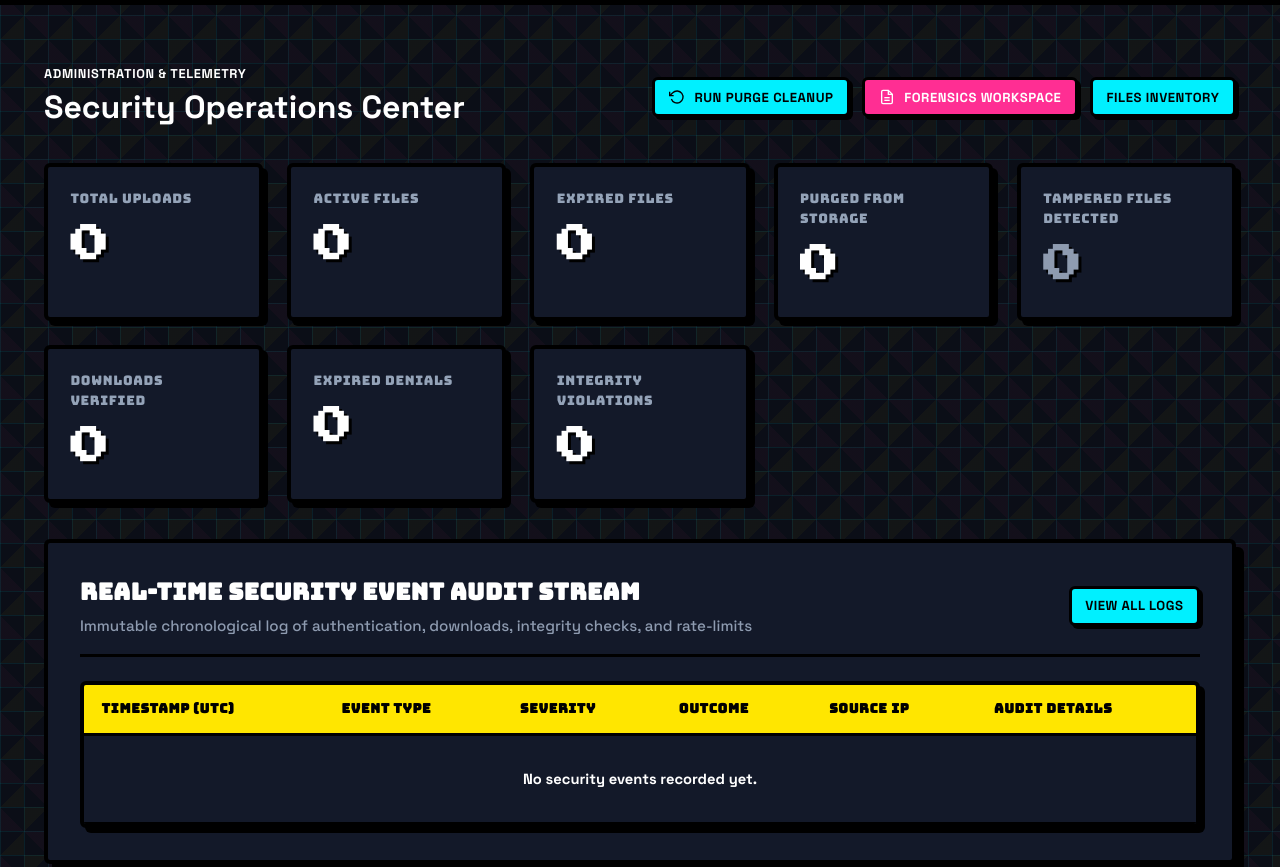
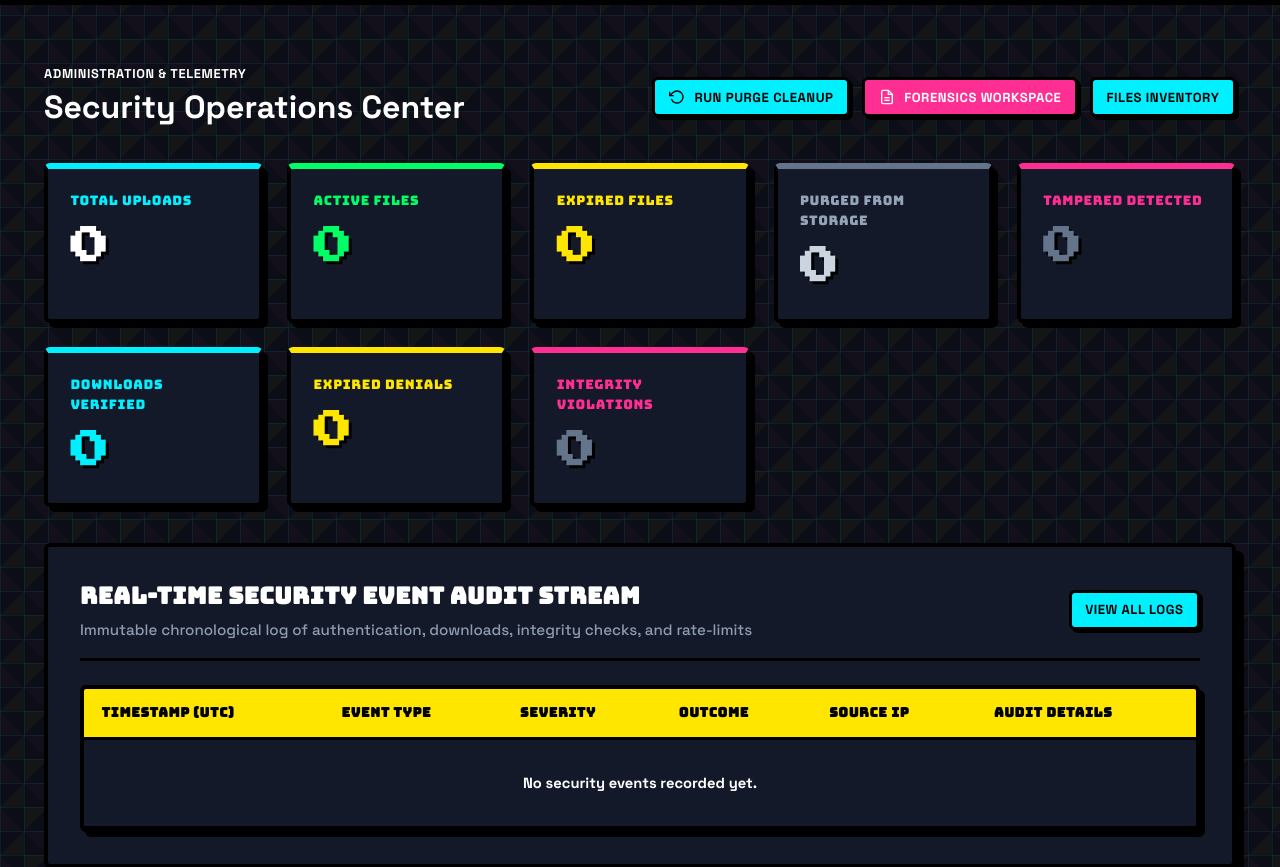
Before and after one commit to Deeptanil/FileGuard, a Flask app: page /admin/dashboard in a window 1280 px wide. Shown: the part 81-948 px from the top of the page. Run offline with Flask 3, Linux system fonts and the light colour scheme; the visitor is signed in with stand-in values (Sample User, id 1); data that the repository does not hold is empty.

Commit message:
Enhance admin dashboard visuals and auto-select latest file in forensics workspace

```diff
--- a/app/routes/forensics.py
+++ b/app/routes/forensics.py
@@ -23,6 +23,11 @@ def forensics_index():
     """Main forensic investigation workspace."""
     files = FileRecord.query.order_by(FileRecord.uploaded_at.desc()).all()
     selected_id = request.args.get("file_id", type=int)
+
+    # Auto-select the first file if none explicitly chosen
+    if not selected_id and files:
+        selected_id = files[0].id
+
     selected_file = None
     os_meta = None
     live_hash = None
--- a/app/templates/admin_dashboard.html
+++ b/app/templates/admin_dashboard.html
@@ -29,39 +29,39 @@
 
   <!-- KPI Stat Cards -->
   <div class="stats-grid">
-    <div class="stat-card">
-      <div class="stat-title">Total Uploads</div>
+    <div class="stat-card" style="border-top: 6px solid var(--comic-cyan);">
+      <div class="stat-title" style="color: var(--comic-cyan);">Total Uploads</div>
       <div class="stat-value">{{ total_uploads }}</div>
     </div>
-    <div class="stat-card">
-      <div class="stat-title">Active Files</div>
-      <div class="stat-value" style="color: var(--accent-emerald);">{{ active_files }}</div>
+    <div class="stat-card" style="border-top: 6px solid var(--comic-lime);">
+      <div class="stat-title" style="color: var(--comic-lime);">Active Files</div>
+      <div class="stat-value" style="color: var(--comic-lime);">{{ active_files }}</div>
     </div>
-    <div class="stat-card">
-      <div class="stat-title">Expired Files</div>
-      <div class="stat-value" style="color: var(--accent-amber);">{{ expired_files }}</div>
+    <div class="stat-card" style="border-top: 6px solid var(--comic-yellow);">
+      <div class="stat-title" style="color: var(--comic-yellow);">Expired Files</div>
+      <div class="stat-value" style="color: var(--comic-yellow);">{{ expired_files }}</div>
     </div>
-    <div class="stat-card">
-      <div class="stat-title">Purged from Storage</div>
-      <div class="stat-value" style="color: var(--text-dim);">{{ deleted_files }}</div>
+    <div class="stat-card" style="border-top: 6px solid #64748B;">
+      <div class="stat-title" style="color: #94A3B8;">Purged from Storage</div>
+      <div class="stat-value" style="color: #CBD5E1;">{{ deleted_files }}</div>
     </div>
-    <div class="stat-card">
-      <div class="stat-title">Tampered Files Detected</div>
-      <div class="stat-value" style="color: {% if tampered_files > 0 %}var(--accent-rose){% else %}var(--text-muted){% endif %};">
+    <div class="stat-card" style="border-top: 6px solid var(--comic-pink);">
+      <div class="stat-title" style="color: var(--comic-pink);">Tampered Detected</div>
+      <div class="stat-value" style="color: {% if tampered_files > 0 %}var(--comic-pink){% else %}#64748B{% endif %};">
         {{ tampered_files }}
       </div>
     </div>
-    <div class="stat-card">
-      <div class="stat-title">Downloads Verified</div>
-      <div class="stat-value" style="color: var(--accent-cyan);">{{ total_downloads }}</div>
+    <div class="stat-card" style="border-top: 6px solid var(--comic-cyan);">
+      <div class="stat-title" style="color: var(--comic-cyan);">Downloads Verified</div>
+      <div class="stat-value" style="color: var(--comic-cyan);">{{ total_downloads }}</div>
     </div>
-    <div class="stat-card">
-      <div class="stat-title">Expired Denials</div>
-      <div class="stat-value">{{ expired_denials }}</div>
+    <div class="stat-card" style="border-top: 6px solid var(--comic-yellow);">
+      <div class="stat-title" style="color: var(--comic-yellow);">Expired Denials</div>
+      <div class="stat-value" style="color: var(--comic-yellow);">{{ expired_denials }}</div>
     </div>
-    <div class="stat-card">
-      <div class="stat-title">Integrity Violations</div>
-      <div class="stat-value" style="color: var(--accent-rose);">{{ integrity_failures }}</div>
+    <div class="stat-card" style="border-top: 6px solid var(--comic-pink);">
+      <div class="stat-title" style="color: var(--comic-pink);">Integrity Violations</div>
+      <div class="stat-value" style="color: {% if integrity_failures > 0 %}var(--comic-pink){% else %}#64748B{% endif %};">{{ integrity_failures }}</div>
     </div>
   </div>
 
--- a/app/templates/forensic_analysis.html
+++ b/app/templates/forensic_analysis.html
@@ -22,10 +22,10 @@
           {% for f in files %}
             <a href="{{ url_for('forensics.forensics_index', file_id=f.id) }}"
                class="btn btn-secondary btn-block"
-               style="justify-content: space-between; text-align: left; padding: 0.75rem 1rem; {% if selected_file and selected_file.id == f.id %}border-color: var(--border-focus); background: var(--bg-card-hover);{% endif %}">
+               style="justify-content: space-between; text-align: left; padding: 0.75rem 1rem; {% if selected_file and selected_file.id == f.id %}background: var(--comic-yellow); color: #000; box-shadow: 4px 4px 0px #000; border: 3px solid #000;{% endif %}">
               <div>
-                <strong style="display: block; font-size: 0.85rem; color: var(--text-main); word-break: break-all;">{{ f.original_filename }}</strong>
-                <span style="font-size: 0.75rem; color: var(--text-dim);">#{{ f.id }} • {{ (f.file_size / 1024)|round(1) }} KB</span>
+                <strong style="display: block; font-size: 0.85rem; {% if selected_file and selected_file.id == f.id %}color: #000000;{% else %}color: var(--text-dark);{% endif %} word-break: break-all;">{{ f.original_filename }}</strong>
+                <span style="font-size: 0.75rem; color: #334155;">#{{ f.id }} • {{ (f.file_size / 1024)|round(1) }} KB</span>
               </div>
               <span class="badge {% if f.status == 'active' %}badge-active{% elif f.status == 'tampered' %}badge-tampered{% elif f.status == 'expired' %}badge-expired{% else %}badge-deleted{% endif %}" style="font-size: 0.65rem;">
                 {{ f.status }}
```
